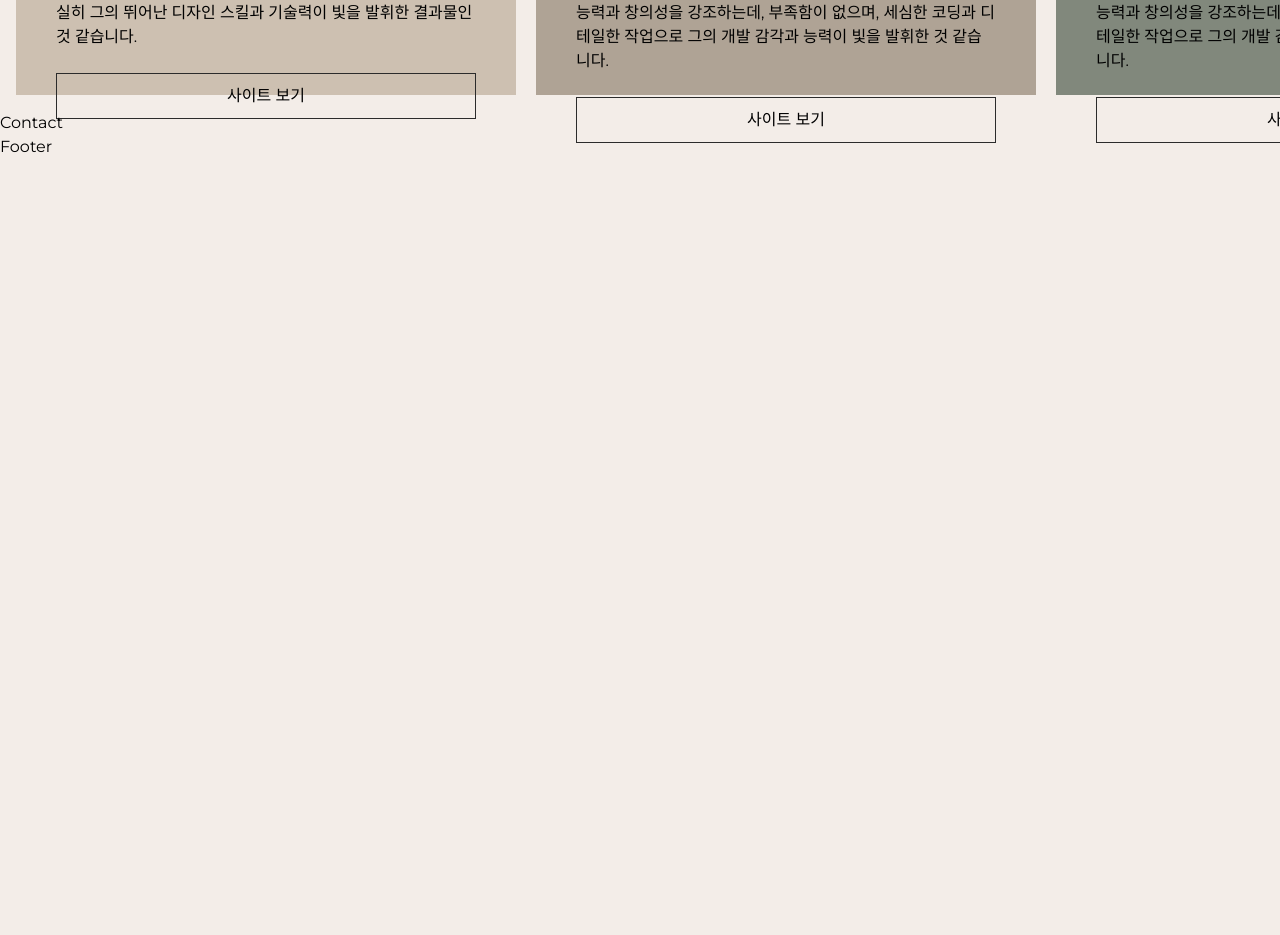
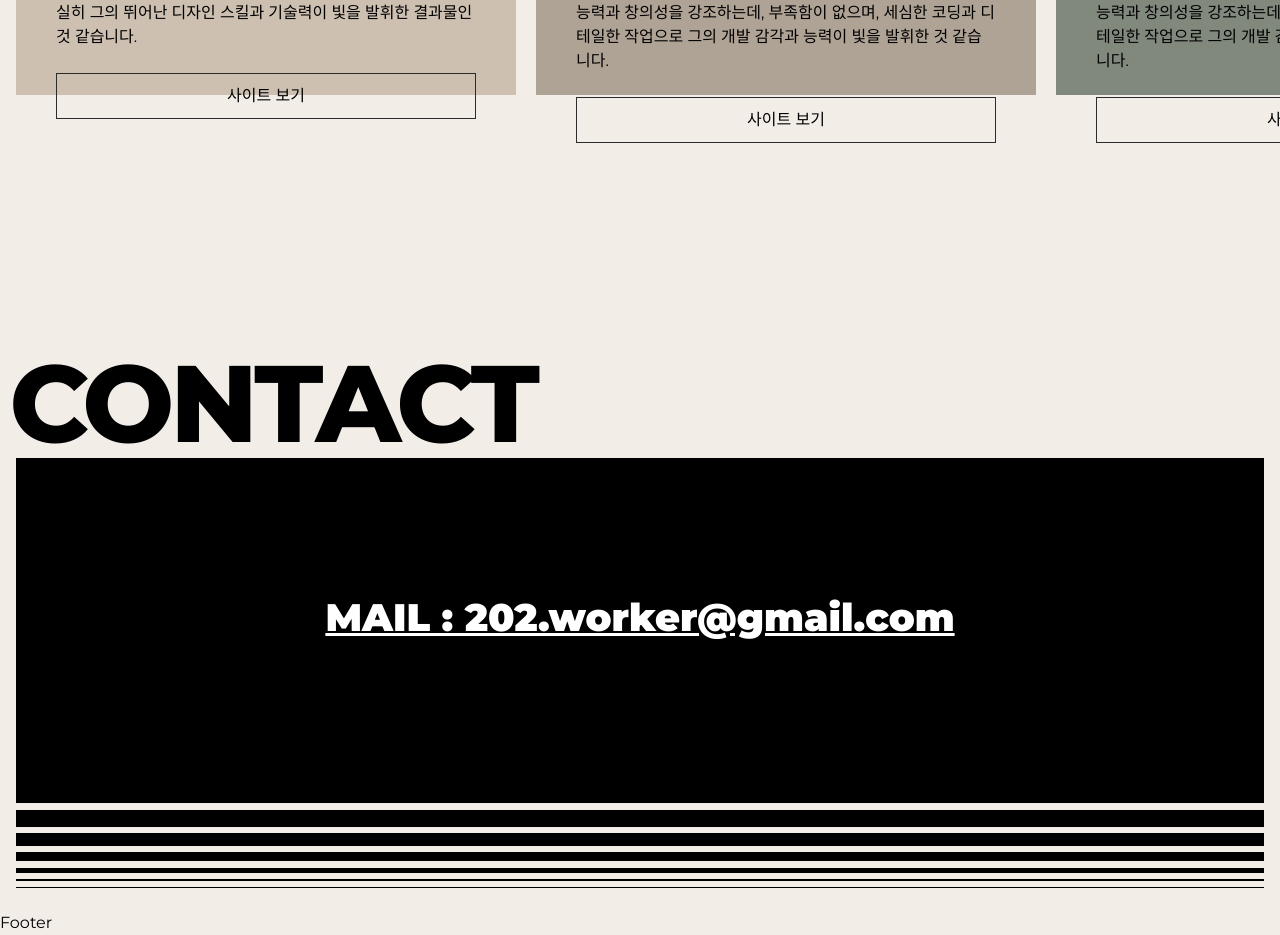
Before and after one commit to chloe-20/portfolio2023-react, a React (Create React App) app: page / in a window 1280 px wide. Shown: the part 5489-6424 px from the top of the page. Before the commit the page ends 5648 px from the top, so only its background shows below. Built offline with nearby package versions, Linux system fonts and the light colour scheme; a small style sheet from the web is missing; a web font is replaced by a local one.

Commit message:
연락처 완료

```diff
--- a/src/assets/scss/section/_contact.scss
+++ b/src/assets/scss/section/_contact.scss
@@ -0,0 +1,139 @@
+#contact {
+  height: 100vh;
+}
+.contact__inner {
+  width: 100%;
+  height: 100%;
+  padding: 16px;
+  display: flex;
+  align-items: flex-start;
+  justify-content: flex-end;
+  flex-direction: column;
+
+  @media (max-width: 768px){
+    justify-content: center;
+  }
+
+  .contact__title {
+    font-size: 8.5vw;
+    line-height: 1;
+    font-weight: 800;
+    white-space: nowrap;
+    text-indent: -0.5vw;
+    letter-spacing: -0.3vw;
+
+    @media (max-width: 768px){
+      display: none;
+    }
+  }
+
+  .contact__text {
+    width: 100%;
+    height: 40vh;
+    background-color: var(--black);
+    color: var(--white);
+    display: flex;
+    align-items: center;
+    justify-content: center;
+    flex-direction: column;
+    position: relative;
+
+    .text {
+        font-size: 3vw;
+        line-height: 1;
+        font-weight: 900;
+        text-decoration: underline;
+        text-align: center;
+        position: relative;
+        z-index: 100;
+        transition: all 0.3s;
+        cursor: all-scroll;
+
+        @media (max-width: 768px){
+          font-size: 24px;
+          padding: 0 16px;
+          word-break: break-all;
+        }
+    }
+  }
+
+  .contact__lines {
+    width: 100%;
+
+    .line {
+      display: block;
+      width: 100%;
+      height: 1px;
+      background-color: var(--black);
+      margin-bottom: 0.5vw;
+
+      &:nth-child(1){
+        height: 25px;
+      }
+
+      &:nth-child(2){
+        height: 17px;
+      }
+
+      &:nth-child(3){
+        height: 13px;
+      }
+
+      &:nth-child(4){
+        height: 9px;
+      }
+
+      &:nth-child(5){
+        height: 5px;
+      }
+
+      &:nth-child(6){
+        height: 2px;
+      }
+
+      &:nth-child(7){
+        height: 1px;
+      }
+    }
+
+    &.top {
+      .line {
+        margin-top: 0.5vw;
+        margin-bottom: 0;
+        display: none;
+
+        @media (max-width: 768px){
+          display: block;
+        }
+
+        &:nth-child(1){
+          height: 1px;
+        }
+
+        &:nth-child(2){
+          height: 2px;
+        }
+
+        &:nth-child(3){
+          height: 5px;
+        }
+
+        &:nth-child(4){
+          height: 9px;
+        }
+
+        &:nth-child(5){
+          height: 13px;
+        }
+
+        &:nth-child(6){
+          height: 17px;
+        }
+
+        &:nth-child(7){
+          height: 25px;
+        }
+      }
+    }
+  }
+}
--- a/src/components/Contact.jsx
+++ b/src/components/Contact.jsx
@@ -1,7 +1,38 @@
 import React from "react";
 
 const Contact = () => {
-  return <div>Contact</div>;
+  return (
+    <section id="contact">
+      <div className="contact__inner">
+        <h2 className="contact__title">CONTACT</h2>
+        <div className="contact__lines top" aria-hidden="true">
+          <span className="line"></span>
+          <span className="line"></span>
+          <span className="line"></span>
+          <span className="line"></span>
+          <span className="line"></span>
+          <span className="line"></span>
+          <span className="line"></span>
+        </div>
+        <div className="contact__text">
+          <div className="text">
+            <div>
+              <a href="mailto:202.worker@gmail.com" rel="noopener  noreferrer" target="_blank">MAIL : 202.worker@gmail.com</a>
+            </div>
+          </div>
+        </div>
+        <div className="contact__lines bottom" aria-hidden="true">
+          <span className="line"></span>
+          <span className="line"></span>
+          <span className="line"></span>
+          <span className="line"></span>
+          <span className="line"></span>
+          <span className="line"></span>
+          <span className="line"></span>
+        </div>
+      </div>
+    </section>
+  );
 };
 
 export default Contact;
```
